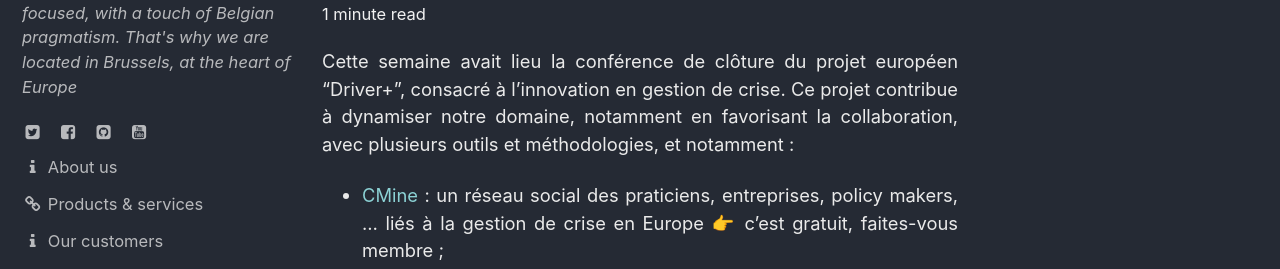
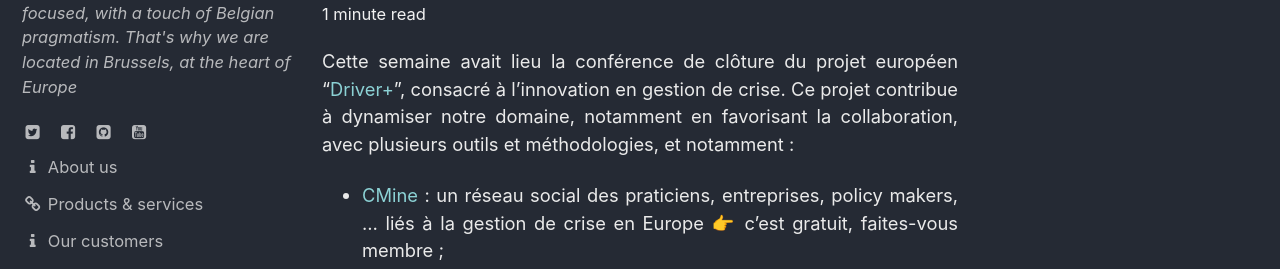
Before and after one commit to ccloquet/ccloquet.github.io, a Jekyll site: the page built from _posts/2020-02-20-driver_plus.md, in a window 1280 px wide and 900 px high. Shown: the part 221-490 px from the top of the window. Built offline with Jekyll 4.4.1, drawn with Linux system fonts in a browser that asks for light colours; cached includes are drawn as plain includes; part of the change alters nothing that is shown.

```diff
--- a/_posts/2020-02-20-driver_plus.md
+++ b/_posts/2020-02-20-driver_plus.md
@@ -3,7 +3,7 @@ title: "Projet Driver+ : un réseau européen de l'innovation en gestion de cris
 published: true
 tags: [tools,europe,network,security]
 ---
-Cette semaine avait lieu la conférence de clôture du projet européen "Driver+", consacré à l'innovation en gestion de crise.
+Cette semaine avait lieu la conférence de clôture du projet européen "[Driver+](https://www.driver-project.eu)", consacré à l'innovation en gestion de crise.
 Ce projet contribue à dynamiser notre domaine, notamment en favorisant la collaboration, avec plusieurs outils et méthodologies, et notamment :
 
  - [CMine](https://www.cmine.eu) : un réseau social des praticiens, entreprises, policy makers, ... liés à la gestion de crise en Europe  👉 c'est gratuit, faites-vous membre ;
```
